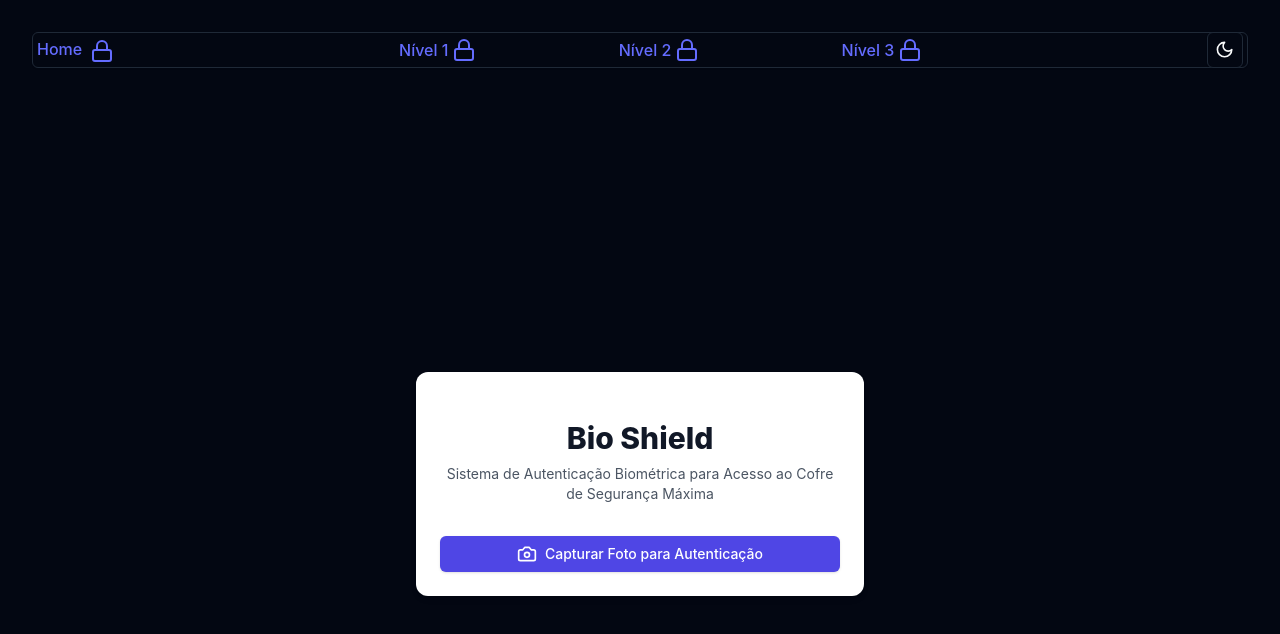
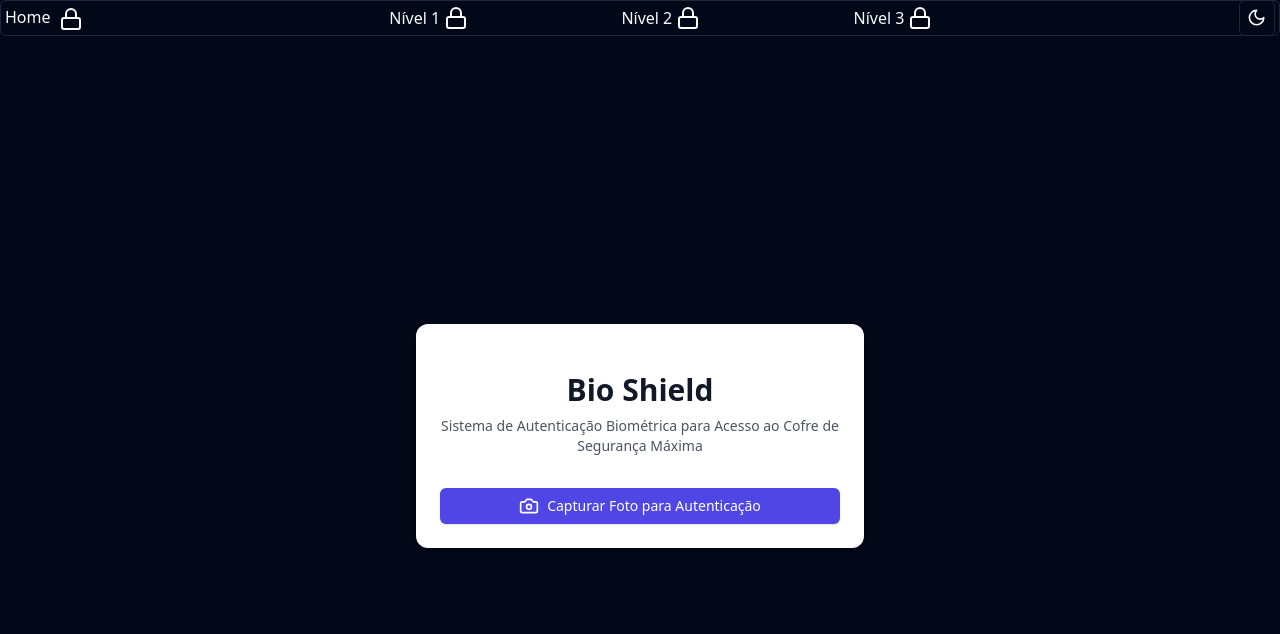
Before and after one commit to LeoPDA/bio-shield, a React (Vite) app in the folder frontend/: page / in a window 1280 px wide. Shown: the top 634 px of the page. Built offline with nearby package versions, Linux system fonts and the light colour scheme.

Commit message:
refactor: Remove unused App.css and update Tailwind CSS configuration

```diff
--- a/frontend/src/App.css
+++ /dev/null
@@ -1,15 +0,0 @@
-#root {
-  width: 100%;
-  margin: 0 auto;
-  padding: 2rem;
-  text-align: center;
-}
-
-body{
-  .navigation{
-
-  }
-  .content{
-    padding-top: 1em;
-  }
-}
--- a/frontend/src/index.css
+++ b/frontend/src/index.css
@@ -2,124 +2,55 @@
 @tailwind components;
 @tailwind utilities;
 
-:root {
-  font-family: Inter, system-ui, Avenir, Helvetica, Arial, sans-serif;
-  line-height: 1.5;
-  font-weight: 400;
-  width: 100%;
-
-  color-scheme: light dark;
-  color: rgba(255, 255, 255, 0.87);
-  background-color: #242424;
-
-  font-synthesis: none;
-  text-rendering: optimizeLegibility;
-  -webkit-font-smoothing: antialiased;
-  -moz-osx-font-smoothing: grayscale;
-}
-
-a {
-  font-weight: 500;
-  color: #646cff;
-  text-decoration: inherit;
-}
-a:hover {
-  color: #535bf2;
-}
-
-body {
-
-  display: flex;
-
-  min-height: 100vh;
-
-}
-
-h1 {
-  font-size: 3.2em;
-  line-height: 1.1;
-}
-
-button {
-  border-radius: 8px;
-  border: 1px solid transparent;
-  padding: 0.6em 1.2em;
-  font-size: 1em;
-  font-weight: 500;
-  font-family: inherit;
-  background-color: #1a1a1a;
-  cursor: pointer;
-  transition: border-color 0.25s;
-}
-button:hover {
-  border-color: #646cff;
-}
-button:focus,
-button:focus-visible {
-  outline: 4px auto -webkit-focus-ring-color;
-}
-
-@media (prefers-color-scheme: light) {
-  :root {
-    color: #213547;
-    background-color: #ffffff;
-  }
-  a:hover {
-    color: #747bff;
-  }
-  button {
-    background-color: #f9f9f9;
-  }
-}
-
 @layer base {
   :root {
     --background: 0 0% 100%;
-    --foreground: 224 71.4% 4.1%;
+    --foreground: 222.2 84% 4.9%;
     --card: 0 0% 100%;
-    --card-foreground: 224 71.4% 4.1%;
+    --card-foreground: 222.2 84% 4.9%;
     --popover: 0 0% 100%;
-    --popover-foreground: 224 71.4% 4.1%;
-    --primary: 220.9 39.3% 11%;
-    --primary-foreground: 210 20% 98%;
-    --secondary: 220 14.3% 95.9%;
-    --secondary-foreground: 220.9 39.3% 11%;
-    --muted: 220 14.3% 95.9%;
-    --muted-foreground: 220 8.9% 46.1%;
-    --accent: 220 14.3% 95.9%;
-    --accent-foreground: 220.9 39.3% 11%;
+    --popover-foreground: 222.2 84% 4.9%;
+    --primary: 222.2 47.4% 11.2%;
+    --primary-foreground: 210 40% 98%;
+    --secondary: 210 40% 96.1%;
+    --secondary-foreground: 222.2 47.4% 11.2%;
+    --muted: 210 40% 96.1%;
+    --muted-foreground: 215.4 16.3% 46.9%;
+    --accent: 210 40% 96.1%;
+    --accent-foreground: 222.2 47.4% 11.2%;
     --destructive: 0 84.2% 60.2%;
-    --destructive-foreground: 210 20% 98%;
-    --border: 220 13% 91%;
-    --input: 220 13% 91%;
-    --ring: 224 71.4% 4.1%;
+    --destructive-foreground: 210 40% 98%;
+    --border: 214.3 31.8% 91.4%;
+    --input: 214.3 31.8% 91.4%;
+    --ring: 222.2 84% 4.9%;
+    --radius: 0.5rem;
     --chart-1: 12 76% 61%;
     --chart-2: 173 58% 39%;
     --chart-3: 197 37% 24%;
     --chart-4: 43 74% 66%;
     --chart-5: 27 87% 67%;
-    --radius: 0.5rem;
   }
+
   .dark {
-    --background: 224 71.4% 4.1%;
-    --foreground: 210 20% 98%;
-    --card: 224 71.4% 4.1%;
-    --card-foreground: 210 20% 98%;
-    --popover: 224 71.4% 4.1%;
-    --popover-foreground: 210 20% 98%;
-    --primary: 210 20% 98%;
-    --primary-foreground: 220.9 39.3% 11%;
-    --secondary: 215 27.9% 16.9%;
-    --secondary-foreground: 210 20% 98%;
-    --muted: 215 27.9% 16.9%;
-    --muted-foreground: 217.9 10.6% 64.9%;
-    --accent: 215 27.9% 16.9%;
-    --accent-foreground: 210 20% 98%;
+    --background: 222.2 84% 4.9%;
+    --foreground: 210 40% 98%;
+    --card: 222.2 84% 4.9%;
+    --card-foreground: 210 40% 98%;
+    --popover: 222.2 84% 4.9%;
+    --popover-foreground: 210 40% 98%;
+    --primary: 210 40% 98%;
+    --primary-foreground: 222.2 47.4% 11.2%;
+    --secondary: 217.2 32.6% 17.5%;
+    --secondary-foreground: 210 40% 98%;
+    --muted: 217.2 32.6% 17.5%;
+    --muted-foreground: 215 20.2% 65.1%;
+    --accent: 217.2 32.6% 17.5%;
+    --accent-foreground: 210 40% 98%;
     --destructive: 0 62.8% 30.6%;
-    --destructive-foreground: 210 20% 98%;
-    --border: 215 27.9% 16.9%;
-    --input: 215 27.9% 16.9%;
-    --ring: 216 12.2% 83.9%;
+    --destructive-foreground: 210 40% 98%;
+    --border: 217.2 32.6% 17.5%;
+    --input: 217.2 32.6% 17.5%;
+    --ring: 212.7 26.8% 83.9%;
     --chart-1: 220 70% 50%;
     --chart-2: 160 60% 45%;
     --chart-3: 30 80% 55%;
@@ -134,6 +65,5 @@ button:focus-visible {
   }
   body {
     @apply bg-background text-foreground;
-
   }
 }
--- a/frontend/src/main.tsx
+++ b/frontend/src/main.tsx
@@ -2,7 +2,6 @@ import { StrictMode } from 'react'
 import { createRoot } from 'react-dom/client'
 import App from './App.tsx'
 import './index.css'
-import "./App.css"
 
 createRoot(document.getElementById('root')!).render(
   <StrictMode>
--- a/frontend/tailwind.config.js
+++ b/frontend/tailwind.config.js
@@ -1,57 +1,71 @@
 /** @type {import('tailwindcss').Config} */
 export default {
   darkMode: ["class"],
-    content: ["./src/**/*.{html,js,jsx,ts,tsx}",],
+  content: ["./src/**/*.{html,js,jsx,ts,tsx}"],
   theme: {
+    container: {
+      center: true,
+      padding: "2rem",
+      screens: {
+        "2xl": "1400px",
+      },
+    },
     extend: {
-  		borderRadius: {
-  			lg: 'var(--radius)',
-  			md: 'calc(var(--radius) - 2px)',
-  			sm: 'calc(var(--radius) - 4px)'
+      colors: {
+        border: "hsl(var(--border))",
+        input: "hsl(var(--input))",
+        ring: "hsl(var(--ring))",
+        background: "hsl(var(--background))",
+        foreground: "hsl(var(--foreground))",
+        primary: {
+          DEFAULT: "hsl(var(--primary))",
+          foreground: "hsl(var(--primary-foreground))",
         },
-  		colors: {
-  			background: 'hsl(var(--background))',
-  			foreground: 'hsl(var(--foreground))',
-  			card: {
-  				DEFAULT: 'hsl(var(--card))',
-  				foreground: 'hsl(var(--card-foreground))'
+        secondary: {
+          DEFAULT: "hsl(var(--secondary))",
+          foreground: "hsl(var(--secondary-foreground))",
+        },
+        destructive: {
+          DEFAULT: "hsl(var(--destructive))",
+          foreground: "hsl(var(--destructive-foreground))",
+        },
+        muted: {
+          DEFAULT: "hsl(var(--muted))",
+          foreground: "hsl(var(--muted-foreground))",
+        },
+        accent: {
+          DEFAULT: "hsl(var(--accent))",
+          foreground: "hsl(var(--accent-foreground))",
         },
         popover: {
-  				DEFAULT: 'hsl(var(--popover))',
-  				foreground: 'hsl(var(--popover-foreground))'
+          DEFAULT: "hsl(var(--popover))",
+          foreground: "hsl(var(--popover-foreground))",
         },
-  			primary: {
-  				DEFAULT: 'hsl(var(--primary))',
-  				foreground: 'hsl(var(--primary-foreground))'
+        card: {
+          DEFAULT: "hsl(var(--card))",
+          foreground: "hsl(var(--card-foreground))",
         },
-  			secondary: {
-  				DEFAULT: 'hsl(var(--secondary))',
-  				foreground: 'hsl(var(--secondary-foreground))'
       },
-  			muted: {
-  				DEFAULT: 'hsl(var(--muted))',
-  				foreground: 'hsl(var(--muted-foreground))'
+      borderRadius: {
+        lg: "var(--radius)",
+        md: "calc(var(--radius) - 2px)",
+        sm: "calc(var(--radius) - 4px)",
       },
-  			accent: {
-  				DEFAULT: 'hsl(var(--accent))',
-  				foreground: 'hsl(var(--accent-foreground))'
+      keyframes: {
+        "accordion-down": {
+          from: { height: "0" },
+          to: { height: "var(--radix-accordion-content-height)" },
         },
-  			destructive: {
-  				DEFAULT: 'hsl(var(--destructive))',
-  				foreground: 'hsl(var(--destructive-foreground))'
+        "accordion-up": {
+          from: { height: "var(--radix-accordion-content-height)" },
+          to: { height: "0" },
         },
-  			border: 'hsl(var(--border))',
-  			input: 'hsl(var(--input))',
-  			ring: 'hsl(var(--ring))',
-  			chart: {
-  				'1': 'hsl(var(--chart-1))',
-  				'2': 'hsl(var(--chart-2))',
-  				'3': 'hsl(var(--chart-3))',
-  				'4': 'hsl(var(--chart-4))',
-  				'5': 'hsl(var(--chart-5))'
-  			}
-  		}
-  	}
+      },
+      animation: {
+        "accordion-down": "accordion-down 0.2s ease-out",
+        "accordion-up": "accordion-up 0.2s ease-out",
+      },
+    },
   },
   plugins: [require("tailwindcss-animate")],
-}
+};
```
Also changed, not shown: frontend/package.json (+8 -1 lines), 1 other file (tests, documents, lock files or other folders). Lines whose indentation alone changed are shown as unchanged.
